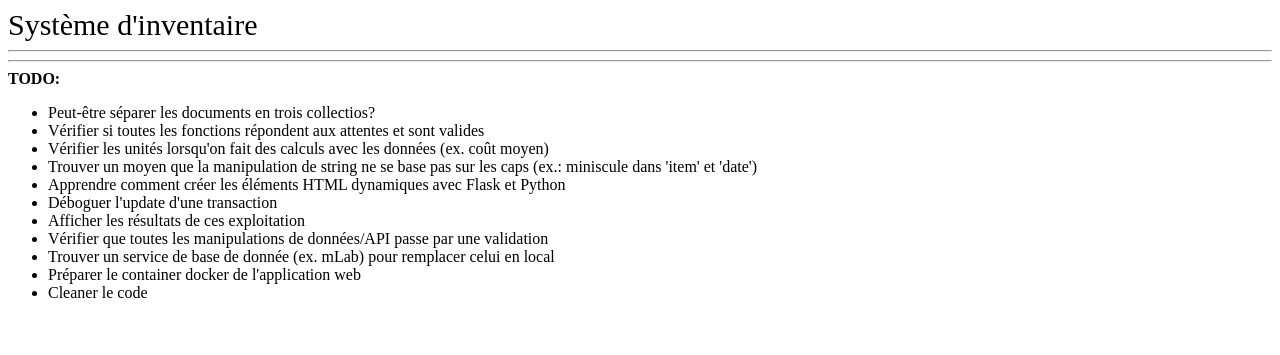
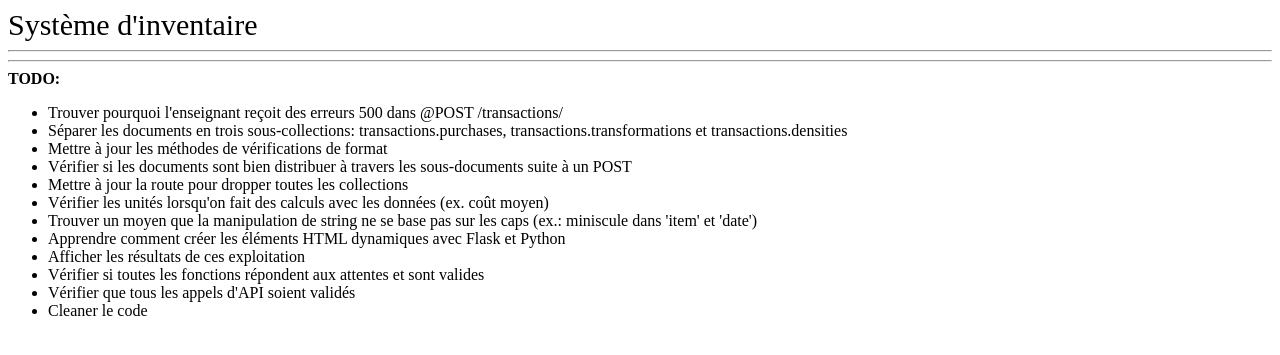
Before and after one commit to WilliamDuK/GLO_4035_eq_01, a Flask app: page / in a window 1280 px wide. Shown: the top 355 px of the page. Run offline with Flask 2, Linux system fonts and the light colour scheme; some libraries are stand-ins or nearby versions.

Commit message:
Updated todo list before starting correcting a few things

```diff
--- a/app.py
+++ b/app.py
@@ -107,7 +107,7 @@ def get_one_transaction(trans_id):
 
 # Route d'API pouvant modifier la transaction avec l'ID donnée de votre base de données.
 # Les opérateurs pour modifier seront donnés avant la requête HTML.
-@application.route("/entries/<trans_id>", methods=["PUT"])
+@application.route("/transactions/<trans_id>", methods=["PUT"])
 def put_one_transaction(trans_id, trans_mod):
     ans = transactions.find_one({"_id": trans_id})
     if ans:
@@ -126,7 +126,7 @@ def put_one_transaction(trans_id, trans_mod):
 
 
 # Route d'API pouvant supprimer la transaction avec l'ID donnée de votre base de données.
-@application.route("/entries/<trans_id>", methods=["DELETE"])
+@application.route("/transactions/<trans_id>", methods=["DELETE"])
 def delete_one_transaction(trans_id):
     ans = transactions.find_one({"_id": trans_id})
     if ans:
@@ -358,7 +358,7 @@ def create_list_transformations():
     data = transactions.find({}, {"_id": 0})
     list_transformations = []
     for item in data:
-        if validations.validate_transform(item):
+        if validations.validate_transformation(item):
             list_transformations.append(item)
     return list_transformations
 
--- a/templates/index.html
+++ b/templates/index.html
@@ -18,16 +18,22 @@
     <hr/>
     <b>TODO:</b>
     <ul>
-        <li>Peut-être séparer les documents en trois collectios?</li>
-        <li>Vérifier si toutes les fonctions répondent aux attentes et sont valides</li>
+        <li>Trouver pourquoi l'enseignant reçoit des erreurs 500 dans @POST /transactions/</li>
+
+        <li>Séparer les documents en trois sous-collections:
+            transactions.purchases, transactions.transformations et transactions.densities</li>
+        <li>Mettre à jour les méthodes de vérifications de format</li>
+        <li>Vérifier si les documents sont bien distribuer à travers les sous-documents suite à un POST</li>
+        <li>Mettre à jour la route pour dropper toutes les collections</li>
+
         <li>Vérifier les unités lorsqu'on fait des calculs avec les données (ex. coût moyen)</li>
         <li>Trouver un moyen que la manipulation de string ne se base pas sur les caps (ex.: miniscule dans 'item' et 'date')</li>
+
         <li>Apprendre comment créer les éléments HTML dynamiques avec Flask et Python</li>
-        <li>Déboguer l'update d'une transaction</li>
         <li>Afficher les résultats de ces exploitation</li>
-        <li>Vérifier que toutes les manipulations de données/API passe par une validation</li>
-        <li>Trouver un service de base de donnée (ex. mLab) pour remplacer celui en local</li>
-        <li>Préparer le container docker de l'application web</li>
+
+        <li>Vérifier si toutes les fonctions répondent aux attentes et sont valides</li>
+        <li>Vérifier que tous les appels d'API soient validés</li>
         <li>Cleaner le code</li>
     </ul>
 
--- a/validations.py
+++ b/validations.py
@@ -74,7 +74,7 @@ PURCHASE_SCHEMA = {
     "required": ["date", "item", "qte", "unit", "total", "stotal", "tax"],
     "additionalProperties": False
 }
-TRANSFORM_SCHEMA = {
+TRANSFORMATION_SCHEMA = {
     "properties": {
         "date": {
             "type": "string"
@@ -169,9 +169,9 @@ def validate_purchase(item):
 
 
 # Vérifie si l'objet reçu en paramètre est Transform
-def validate_transform(item):
+def validate_transformation(item):
     try:
-        validate(item, TRANSFORM_SCHEMA)
+        validate(item, TRANSFORMATION_SCHEMA)
     except ValidationError:
         return False
     else:
```
Also changed, not shown: commons.py (+4 -4 lines).
